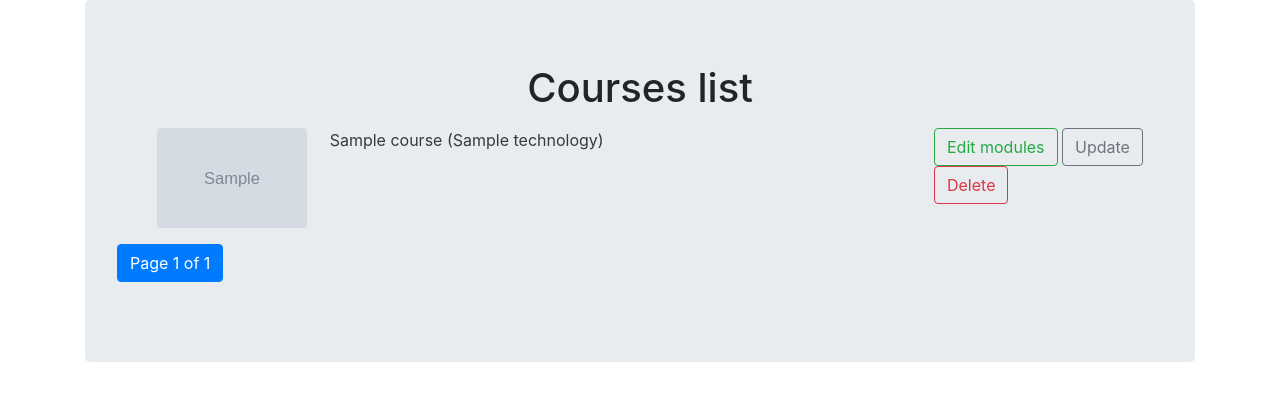
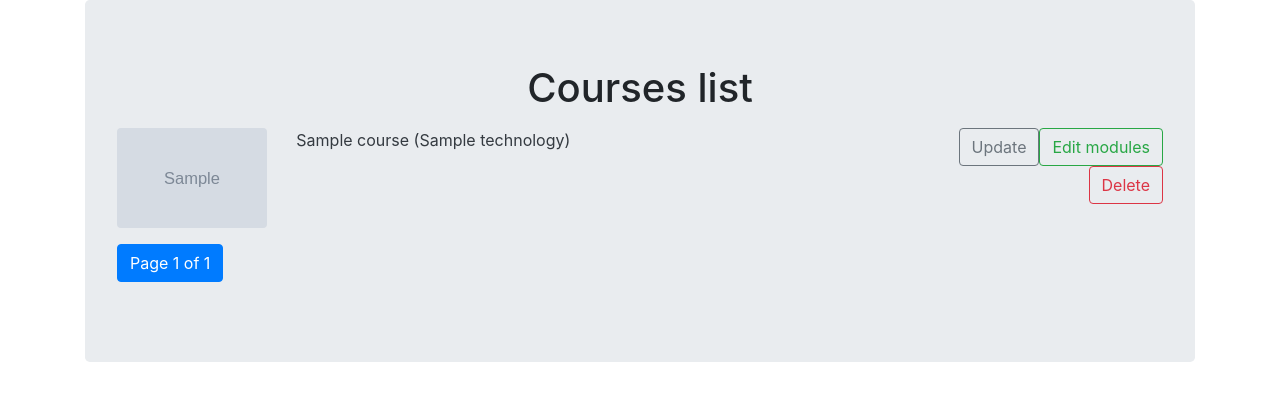
Before and after one commit to damianpud/nowe, a Django app: page /courses/list in a window 1280 px wide. Shown: the part 56-457 px from the top of the page. Run offline with Django 3.2, Linux system fonts and the light colour scheme; tables that the repository leaves empty hold one stand-in row (values such as "Sample post"); grey boxes marked "Sample" are stand-in pictures; some libraries are stand-ins or nearby versions.

Commit message:
updated course_list template

```diff
--- a/courses/templates/course_list.html
+++ b/courses/templates/course_list.html
@@ -4,7 +4,6 @@
 
 {% block content %}
 
-  <ul>
     {% for course in page_obj %}
          <div class="row">
            {% if course.image %}
@@ -22,20 +21,19 @@
              </a>
            </div>
            <div class="col">
-            <a class="btn btn-outline-success" type="button" href="{% url 'courses:course_module_update' course.pk %}">
+             <a class="btn btn-outline-success float-right" type="button" href="{% url 'courses:course_module_update' course.pk %}">
                Edit modules
              </a>
-            <a class="btn btn-outline-secondary" type="button" href="{% url 'courses:course_update' course.pk %}">
+             <a class="btn btn-outline-secondary float-right" type="button" href="{% url 'courses:course_update' course.pk %}">
                Update
              </a>
-            <a class="btn btn-outline-danger" type="button" href="{% url 'courses:course_delete' course.pk %}">
+             <a class="btn btn-outline-danger float-right" type="button" href="{% url 'courses:course_delete' course.pk %}">
                Delete
              </a>
            </div>
          </div>
          <p></p>
     {% endfor %}
-  </ul>
 
   <nav aria-label="Page navigation example">
     <ul class="pagination">
```
Lines whose indentation alone changed are shown as unchanged.
